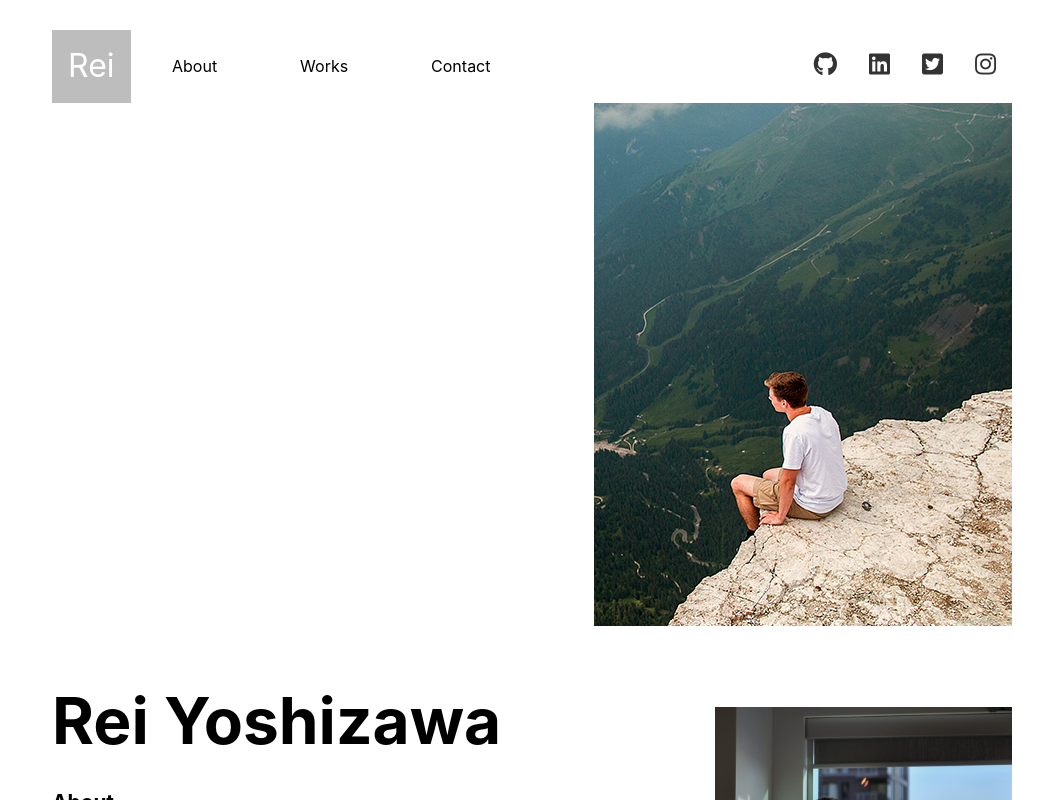
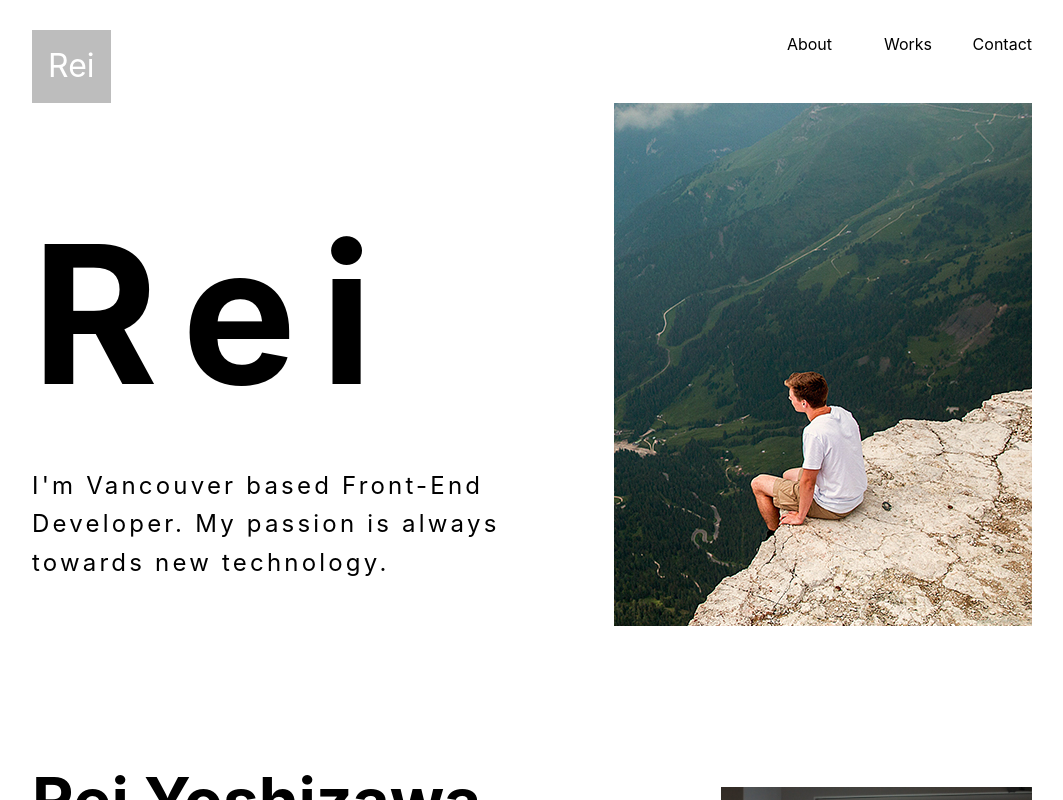
Before and after one commit to hsoyier/portfolio-react, a React (Create React App) app: page / in a window 1280 px wide. Shown: the top 800 px of the page, without its empty margins (108-1171 px from the left). Built offline with nearby package versions, Linux system fonts and the light colour scheme.

Commit message:
Update css animation

```diff
--- a/src/App.css
+++ b/src/App.css
@@ -27,7 +27,7 @@ ul {
 }
 
 .wrapper {
-  width: 960px;
+  width: 1000px;
   height: auto;
   margin: 0 auto;
 }
@@ -53,23 +53,37 @@ ul {
   padding: 1.4rem 1rem;
 }
 
-.nav {
-  flex: 1;
-}
-
 .navList {
   display: flex;
   list-style-type: none;
-  justify-content: space-around;
+  justify-content: space-between;
 }
 
 .navList__item {
   text-align: right;
+  width: 100px;
 }
 
 .navList__item a {
+  text-decoration: none;
   color: #000;
-  text-decoration: none;
+  position: relative;
+  padding-bottom: 0.4rem;
+  display: inline-block;
+}
+
+.navList__item a:after {
+  content: '';
+  position: absolute;
+  border-bottom: 1px solid black;
+  bottom: 0;
+  left: 0;
+  right: 100%;
+  transition: all 0.4s ease-out;
+}
+
+.navList__item a:hover:after {
+  right: 0;
 }
 
 .sns__header {
@@ -78,8 +92,8 @@ ul {
 }
 
 .home__block {
-  margin-bottom: 4rem;
-  width: 960px;
+  margin-bottom: 9rem;
+  width: 1000px;
   height: 540px;
 }
 
@@ -99,30 +113,10 @@ ul {
   z-index: 10;
 }
 
-.home__firstnameBg {
-  background: #fff;
-  position: absolute;
-  top: 27%;
-  left: 5%;
-  z-index: 10;
-  height: 280px;
-  width: 400px;
-}
-
-.home__lastnameBg {
-  background: #fff;
-  position: absolute;
-  top: 68%;
-  left: 5%;
-  z-index: 10;
-  height: 220px;
-  width: 420px;
-}
-
 .home__firstname {
   position: absolute;
   top: 38%;
-  left: 5%;
+  left: 0;
   font-size: 12rem;
   color: #000;
   font-weight: bold;
@@ -130,31 +124,20 @@ ul {
 }
 
 .home__lastname {
+  width: 56%;
   display: flex;
   position: absolute;
-  top: 68%;
-  left: 7%;
-  font-size: 1.8rem;
+  top: 70%;
+  left: 0;
+  font-size: 1.5rem;
   color: #000;
-  font-weight: bold;
-  letter-spacing: 1.2rem;
-}
-
-.home__lastname.second{
-  top: 78%;
-}
-
-.home__position {
-  position: absolute;
-  top: 57%;
-  left: 12%;
-  font-size: 2rem;
-  color: #000;
+  letter-spacing: 0.2rem;
+  line-height: 2.4rem;
 }
 
 .about {
   display: flex;
-  margin-bottom: 4rem;
+  margin-bottom: 9rem;
 }
 
 .about__profile {
@@ -190,7 +173,7 @@ ul {
   height: auto;
   margin: 0 auto;
   margin-top: 3rem;
-  margin-bottom: 4rem;
+  margin-bottom: 9rem;
 }
 
 .skills__list {
@@ -223,7 +206,7 @@ ul {
 }
 
 .project {
-  margin-bottom: 4rem;
+  margin-bottom: 9rem;
 }
 
 .project__list {
@@ -254,7 +237,7 @@ ul {
 
 .contact {
   text-align: center;
-  margin-bottom: 4rem;
+  margin-bottom: 9rem;
 }
 
 .contact__text {
@@ -283,7 +266,7 @@ ul {
 
 .sns {
   text-align: center;
-  margin-bottom: 5rem;
+  margin-bottom: 3rem;
 }
 
 .sns__list {
@@ -327,12 +310,14 @@ ul {
   }
   .header__info {
     display: block;
+    width: 90%;
+    margin: 0 auto;
+    margin-bottom: 1.5rem;
   }
   .logo {
     width: 30px;
     height: 30px;
     padding: 1rem;
-    margin: 0 auto;
   }
   .sns__header {
     padding: 1rem 0;
@@ -347,18 +332,12 @@ ul {
     height: auto;
   }
   .home__block {
-    padding: 3rem 0;
+    padding: 2rem 0;
     margin: 0 auto;
-    width: 90%;
+    width: 100%;
   }
   .home__bg {
     display: block;
-  }
-  .home__firstnameBg {
-    display: none;
-  }
-  .home__lastnameBg {
-    display: none;
   }
   .home__firstname {
     font-size: 8rem;
@@ -397,6 +376,9 @@ ul {
     line-height: 3.5rem;
     font-size: 3rem;
   }
+  .project h2{
+    margin-bottom: 1rem;
+  }
   .project__list {
     display: block;
   }
--- a/src/animation.css
+++ b/src/animation.css
@@ -8,14 +8,6 @@
 
 .home__firstname {
   display: flex;
-}
-
-.home__firstnameBg {
-  animation: home__firstnameBg 2.2s cubic-bezier(0.62, 0, 0.11, 0.71) 0s 1 normal forwards running;
-}
-
-.home__lastnameBg {
-  animation: home__firstnameBg 1.9s cubic-bezier(0.62, 0, 0.11, 0.71) 1.3s 1 normal forwards running;
 }
 
 .home__firstname span:first-child {
@@ -33,49 +25,8 @@
   animation: home__firstname 1.8s cubic-bezier(0.62, 0, 0.11, 0.71) 0.4s 1 normal forwards running;
 }
 
-.home__lastname span:first-child {
-  display: block;
+.home__lastname {
   animation: home__firstname 1.8s cubic-bezier(0.62, 0, 0.11, 0.71) 1s 1 normal forwards running;
-}
-
-.home__lastname span:nth-child(2) {
-  display: block;
-  animation: home__firstname 1.8s cubic-bezier(0.62, 0, 0.11, 0.71) 1s 1 normal forwards running;
-}
-
-.home__lastname span:nth-child(3) {
-  display: block;
-  animation: home__firstname 1.8s cubic-bezier(0.62, 0, 0.11, 0.71) 1.2s 1 normal forwards running;
-}
-
-.home__lastname span:nth-child(4) {
-  display: block;
-  animation: home__firstname 1.8s cubic-bezier(0.62, 0, 0.11, 0.71) 1.2s 1 normal forwards running;
-}
-
-.home__lastname span:nth-child(5) {
-  display: block;
-  animation: home__firstname 1.8s cubic-bezier(0.62, 0, 0.11, 0.71) 1.4s 1 normal forwards running;
-}
-
-.home__lastname span:nth-child(6) {
-  display: block;
-  animation: home__firstname 1.8s cubic-bezier(0.62, 0, 0.11, 0.71) 1.4s 1 normal forwards running;
-}
-
-.home__lastname span:nth-child(7) {
-  display: block;
-  animation: home__firstname 1.8s cubic-bezier(0.62, 0, 0.11, 0.71) 1.4s 1 normal forwards running;
-}
-
-.home__lastname span:nth-child(8) {
-  display: block;
-  animation: home__firstname 1.8s cubic-bezier(0.62, 0, 0.11, 0.71) 1.6s 1 normal forwards running;
-}
-
-.home__lastname span:last-child {
-  display: block;
-  animation: home__firstname 1.8s cubic-bezier(0.62, 0, 0.11, 0.71) 1.6s 1 normal forwards running;
 }
 
 .contact__btn:hover {
@@ -117,26 +68,17 @@
   }
 }
 
-@keyframes home__firstnameBg {
-  0% {
-    transform: translateY(0);
-    width: 420px;
-    height: 220px;
-  }
-  100% {
-    transform: translateY(180px);
-    width: 0;
-    height: 0;
-    visibility: hidden;
-  }
-}
-
 @keyframes home__firstname {
   0% {
-    transform: translateY(90px);
+    transform: translateY(80px);
+    opacity: 0;
+  }
+  30% {
+    opacity: 0;
   }
   100% {
     transform: translateY(0);
+    opacity: 1;
   }
 }
 
--- a/src/components/Home.js
+++ b/src/components/Home.js
@@ -10,15 +10,8 @@ const Home = () => {
           <div className="home__imgBg"></div>
           <img className="home__img" src={mainImg} alt=""/>
         </div>
-        <div className="home__firstnameBg"></div>
-        <p className="home__firstname"><span>R</span><span>E</span><span>I</span></p>
-        <div className="home__lastnameBg"></div>
-        <p className="home__lastname">
-          <span>F</span><span>r</span><span>o</span><span>n</span><span>t</span><span>-</span><span>E</span><span>n</span><span>d</span>
-        </p>
-        <p className="home__lastname second">
-         <span>D</span><span>e</span><span>v</span><span>e</span><span>l</span><span>o</span><span>p</span><span>e</span><span>r</span>
-        </p>
+        <p className="home__firstname"><span>R</span><span>e</span><span>i</span></p>
+        <p className="home__lastname">I'm Vancouver based Front-End Developer. My passion is always towards new technology.</p>
       </div>
     </div>
   )
--- a/src/components/Navigation.js
+++ b/src/components/Navigation.js
@@ -6,6 +6,7 @@ const Navigation = () => {
     <header className="header">
       <div className="header__info">
         <h1 className="logo">Rei</h1>
+      </div>
       <nav className="nav">
         <ul className="navList">
           <li className="navList__item navList__item01"><a href="#about">About</a></li>
@@ -13,13 +14,6 @@ const Navigation = () => {
           <li className="navList__item navList__item03"><a href="#contact">Contact</a></li>
         </ul>
       </nav>
-      </div>
-      <ul className="sns__list sns__header">
-        <li className="sns__list--item"><a href="https://github.com/reiyoshizawa"><i className="fab fa-github"></i></a></li>
-        <li className="sns__list--item"><a href="https://www.linkedin.com/in/rei-yoshizawa-0a3322b6/"><i className="fab fa-linkedin"></i></a></li>
-        <li className="sns__list--item"><a href="https://twitter.com/ReiYoshizawa_?lang=ja"><i className="fab fa-twitter-square"></i></a></li>
-        <li className="sns__list--item"><a href="https://www.instagram.com/reydejapon/?hl=ja"><i className="fab fa-instagram"></i></a></li>
-      </ul>
     </header>
   )
 }
```
Lines whose indentation alone changed are shown as unchanged.
